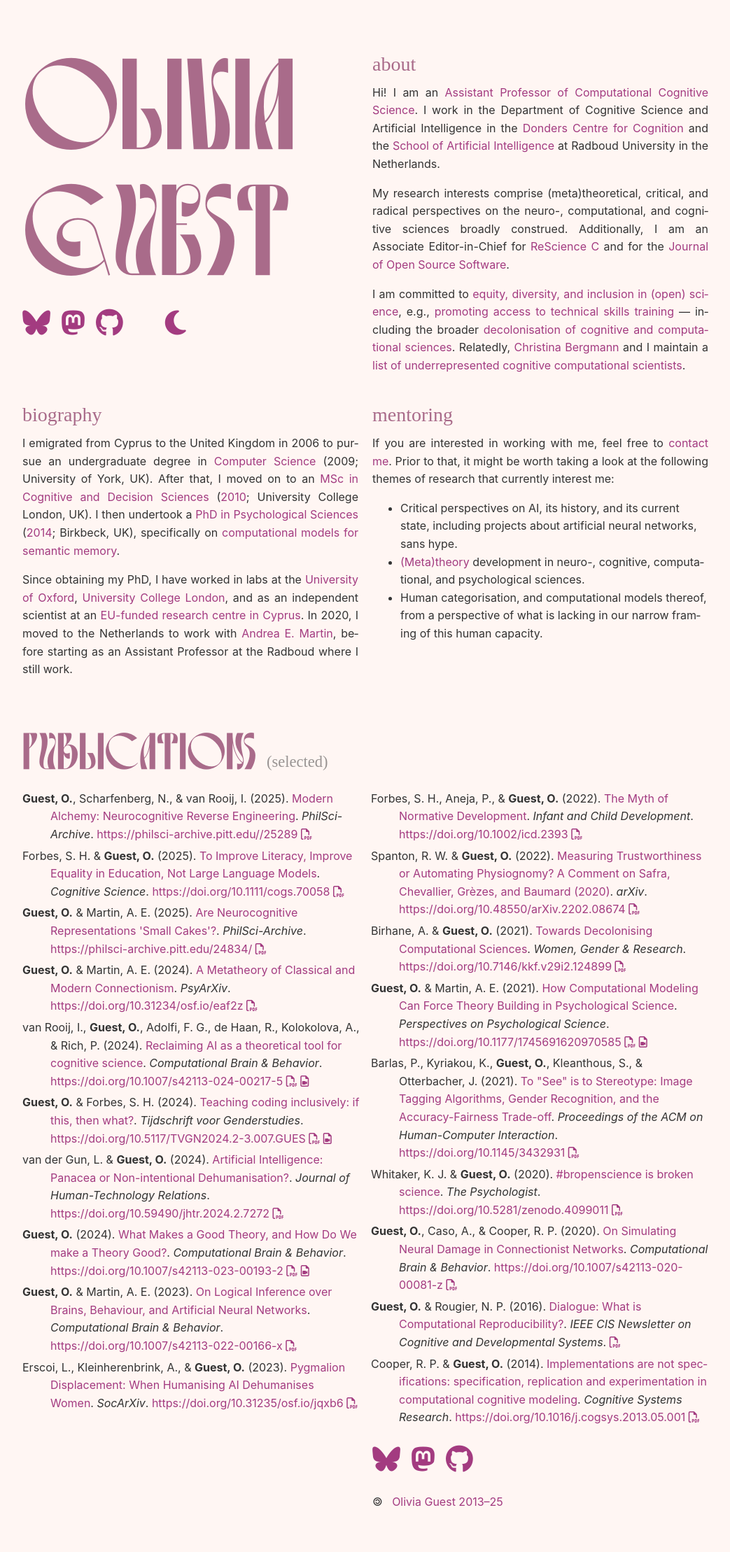
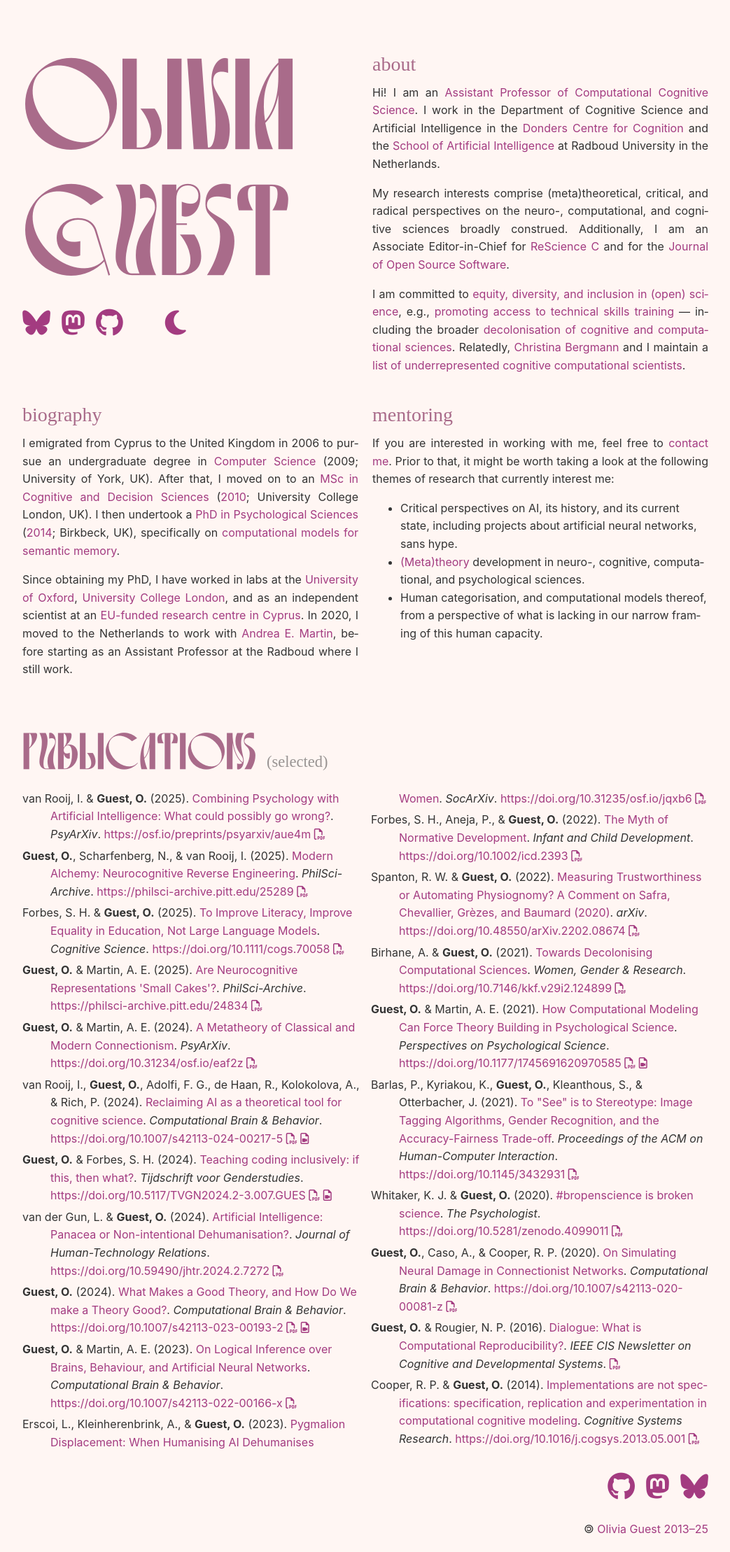
Before and after one commit to oliviaguest/oliviaguest.github.io, a Jekyll site: the page built from index.html, in a window 1280 px wide. Shown: the whole page at 70% size, without its empty margins (118-1161 px from the left). Built offline with Jekyll 4.4.1, drawn with Linux system fonts in a browser that asks for light colours; nearby versions of some CDN libraries; some web fonts are replaced; library files that are not in the unit come from our copies; a style sheet for code colours, icons or effects is not loaded; before the commit the page ends 2180 px from its top, so only the background shows below that.

Commit message:
preprint

```diff
--- a/_data/publications.yml
+++ b/_data/publications.yml
@@ -416,7 +416,7 @@
   title: Are Neurocognitive Representations 'Small Cakes'?
   server: PhilSci-Archive
   pdf: https://philsci-archive.pitt.edu/24834/1/GuestMartin2025.pdf
-  url: https://philsci-archive.pitt.edu/24834/
+  url: https://philsci-archive.pitt.edu/24834
   # server: PhilArchive
   # pdf: https://philpapers.org/go.pl?id=GUEANR&u=https%3A%2F%2Fphilpapers.org%2Farchive%2FGUEANR.pdf
   # url: https://philpapers.org/rec/GUEANR
@@ -443,9 +443,22 @@
   authors: <b>Guest, O.</b>, Scharfenberg, N., & van Rooij, I.
   title: "Modern Alchemy: Neurocognitive Reverse Engineering"
   server: PhilSci-Archive
-  pdf: hhttps://philsci-archive.pitt.edu/25289/1/GuestEtAl2025.pdf
-  url: https://philsci-archive.pitt.edu//25289
+  pdf: https://philsci-archive.pitt.edu/25289/1/GuestEtAl2025.pdf
+  url: https://philsci-archive.pitt.edu/25289
   selected: 1
   tags:
     - meta
     - crit
+
+- date: 2025-05-14
+  type: preprint
+  status: unpublished
+  authors: van Rooij, I. & <b>Guest, O.</b>
+  title: "Combining Psychology with Artificial Intelligence: What could possibly go wrong?"
+  pdf: https://osf.io/aue4m_v1/download/
+  url: https://osf.io/preprints/psyarxiv/aue4m
+  server: PsyArXiv
+  selected: 1
+  tags:
+  - meta
+  - crit
--- a/_includes/footer.html
+++ b/_includes/footer.html
@@ -2,10 +2,10 @@
   <div class="row">
     <div class="col-12 col-6-md col-6-lg">
     </div>
-    <div class="col-12 col-6-md col-6-lg">
+    <div class="col-12 col-6-md col-6-lg text-right">
       {% include social.html %}
 
-      <span class="flip">©</span>  &nbsp; <a href="/license/">Olivia Guest 2013–{{ site.time | date: '%y' }}</a>
+      <span class="flip">©</span>  <a href="/license/">Olivia Guest 2013–{{ site.time | date: '%y' }}</a>
     </div>
   </div>
 
--- a/_includes/social.html
+++ b/_includes/social.html
@@ -1,13 +1,25 @@
+{% if include.top %}
 <ul class="socials">
+{% else %}
+<ul class="socials right-socials">
+{% endif %}
 
-  <li class="social">
+{% if include.top %}
+<li class="social">
+{% else %}
+<li class="social right-social">
+{% endif %}
+
     <a href="//bsky.app/profile/olivia.science" title="Follow me on Bluesky" style="text-decoration:none" rel="me">
       <i class="fa-brands fa-bluesky"></i>
     </a>
   </li>
 
+  {% if include.top %}
   <li class="social">
-    <a href="https://scholar.social/@olivia" title="Follow me on Mastodon" style="text-decoration:none" rel="me">
+  {% else %}
+  <li class="social right-social">
+  {% endif %}    <a href="https://scholar.social/@olivia" title="Follow me on Mastodon" style="text-decoration:none" rel="me">
       <i class="fab fa-mastodon"></i>
     </a>
   </li>
@@ -24,26 +36,38 @@
     </a>
   </li> -->
 
+  {% if include.top %}
   <li class="social">
-    <a href="//github.com/oliviaguest" title="Fork me on GitHub" style="text-decoration:none" rel="me">
+  {% else %}
+  <li class="social right-social">
+  {% endif %}    <a href="//github.com/oliviaguest" title="Fork me on GitHub" style="text-decoration:none" rel="me">
       <i class="fab fa-github" aria-hidden="true"></i>
     </a>
   </li>
 
+  {% if include.top %}
   <li class="social">
-    <a href="//scholar.google.co.uk/citations?user=ZHGrUooAAAAJ" title="View my Google Scholar profile" style="text-decoration:none" rel="me">
+  {% else %}
+  <li class="social right-social">
+  {% endif %}    <a href="//scholar.google.co.uk/citations?user=ZHGrUooAAAAJ" title="View my Google Scholar profile" style="text-decoration:none" rel="me">
       <i class="ai ai-google-scholar" aria-hidden="true"></i>
     </a>
   </li>
 
+  {% if include.top %}
   <li class="social">
-    <a href="//philpeople.org/profiles/olivia-guest" title="View my PhilPeople profile" style="text-decoration:none" rel="me">
+  {% else %}
+  <li class="social right-social">
+  {% endif %}    <a href="//philpeople.org/profiles/olivia-guest" title="View my PhilPeople profile" style="text-decoration:none" rel="me">
       <i class="ai ai-philpapers" aria-hidden="true"></i>
     </a>
   </li>
 
+  {% if include.top %}
   <li class="social">
-    <a href="//orcid.org/0000-0002-1891-0972" title="View my ORCID profile" style="text-decoration:none" rel="me">
+  {% else %}
+  <li class="social right-social">
+  {% endif %}    <a href="//orcid.org/0000-0002-1891-0972" title="View my ORCID profile" style="text-decoration:none" rel="me">
       <i class="ai ai-orcid" aria-hidden="true"></i>
     </a>
   </li>
--- a/css/custom.css
+++ b/css/custom.css
@@ -199,9 +199,19 @@ ul.socials {
     flex-wrap: wrap;
 }
 
+ul.right-socials {
+    flex-direction: row-reverse;
+}
+
 li.social {
     padding-right: 1.5rem;
     font-size: 4rem;
+}
+
+li.right-social {
+    padding-left: 1.5rem;
+    padding-right: 0;
+
 }
 
 figure {
@@ -251,3 +261,14 @@ img:hover {
     text-indent: 0;
     /* display: inline-block; */
 }
+/*
+@media screen and (max-width: 900px) {
+    img {
+        display: none;
+    }
+} */
+
+.moth {
+    -webkit-transform: scaleX(-1);
+    transform: scaleX(-1);
+  }
```
Also changed, not shown: index.html (+20 -0 lines), images/bug.png (added), 1 other file.
